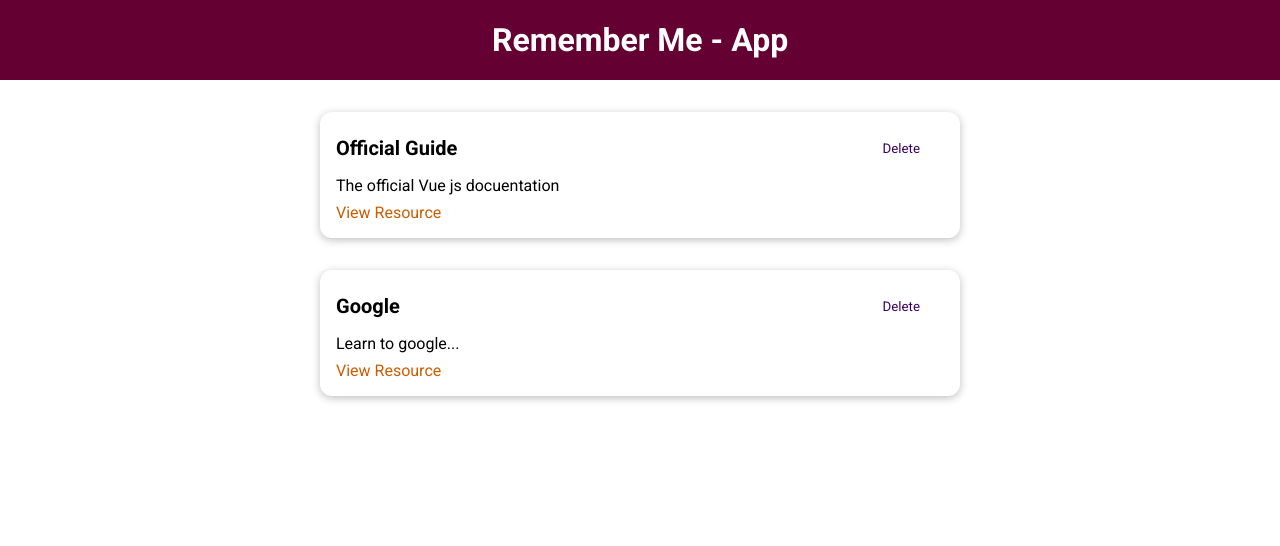
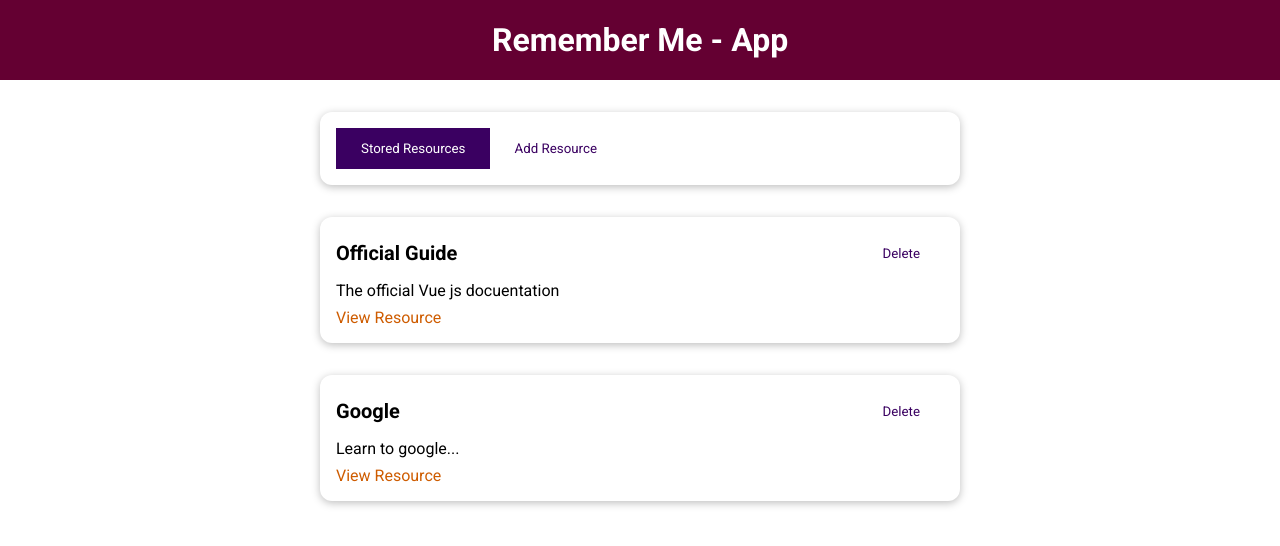
Before and after one commit to mtfsahin/vue-remember-me-app, a Vue app: page / in a window 1280 px wide. Shown: the top 546 px of the page. Built offline with nearby package versions, Linux system fonts and the light colour scheme.

Commit message:
create form

```diff
--- a/src/App.vue
+++ b/src/App.vue
@@ -1,39 +1,18 @@
 <template>
-
   <the-header title="Remember Me - App" ></the-header>
-  <stored-resources :resources="storedResources"></stored-resources>
-
+  <the-resource></the-resource>
 </template>
 
 <script>
-import StoredResources from "./components/learning-resources/StoredResource.vue"
 import TheHeader from './components/layuout/TheHeader.vue'
+import TheResource from './components/learning-resources/TheResource.vue';
 export default {
   components: {
-    StoredResources,
-    TheHeader
-  },
-  data() {
-    return {
-      storedResources: [
-        {
-          id: "official-guide",
-          title: "Official Guide",
-          description: "The official Vue js docuentation",
-          link: "https://vuejs.org",
-        },
-        {
-          id: "google",
-          title: "Google",
-          description: "Learn to google...",
-          link: "https://google.org",
-        },
-      ],
-    };
+    TheHeader,
+    TheResource
   },
 };
 </script>
-
 
 <style>
 @import url('https://fonts.googleapis.com/css2?family=Roboto:wght@400;700&display=swap');
--- a/src/components/UI/BaseButton.vue
+++ b/src/components/UI/BaseButton.vue
@@ -1,12 +1,12 @@
 <template>
-    <button :type="type" :class="mode">
+    <button :type="type" :class="mode" >
         <slot></slot>
 </button>
 </template>
 
 <script>
 export default {
-    props: ['type', 'mode', ]
+    props: ['type', 'mode']
 }
 </script>
 
--- /dev/null
+++ b/src/components/learning-resources/AddResource.vue
@@ -0,0 +1,48 @@
+<template>
+  <base-card>
+    <form>
+      <div class="form-control">
+        <label>Title</label>
+        <input id="title" type="text" name="title" />
+      </div>
+      <div class="form-control">
+        <label for="descpriction" >Description</label>
+        <textarea id="descpriction" name="descpriction" rows="3"></textarea>
+      </div>
+      <div class="form-control">
+        <label for="link" >Link</label>
+        <input id="link" type="url" name="link" />
+      </div>
+      <base-button type="submit" >Add Source</base-button>
+    </form>
+  </base-card>
+</template>
+
+<style scoped>
+
+label {
+  font-weight: bold;
+  display: block;
+  margin-bottom: 0.5rem;
+}
+
+input,
+textarea {
+  display: block;
+  width: 100%;
+  font: inherit;
+  padding: 0.15rem;
+  border: 1px solid #ccc;
+}
+
+input:focus,
+textarea:focus {
+  outline: none;
+  border-color: #3a0061;
+  background-color: #f7ebff;
+}
+
+.form-control {
+  margin: 1rem 0;
+}
+</style>
--- a/src/components/learning-resources/StoredResource.vue
+++ b/src/components/learning-resources/StoredResource.vue
@@ -11,13 +11,13 @@
 </template>
 
 <script>
-import learningResource from "./LearningResource.vue";
+import LearningResource from "./LearningResource.vue";
 
 export default {
+  inject: ['resources'],
   components: {
-    learningResource,
+    LearningResource,
   },
-  props: ["resources"],
 };
 </script>
 
--- /dev/null
+++ b/src/components/learning-resources/TheResource.vue
@@ -0,0 +1,65 @@
+<template>
+  <base-card>
+    <base-button
+    @click="setSelectedTab('stored-resources')"
+    :mode="storedResButtonMode"
+      >Stored Resources</base-button
+    >
+    <base-button
+    @click="setSelectedTab('add-resource')"
+    :mode="AddResButtonMode"
+      >Add Resource</base-button
+    >
+  </base-card>
+  <component :is="selectedTab"></component>
+</template>
+
+<script>
+import StoredResources from "./StoredResource.vue";
+import AddResource from "./AddResource.vue";
+
+export default {
+  components: {
+    StoredResources,
+    AddResource,
+  },
+
+  data() {
+    return {
+      selectedTab: "stored-resources",
+      storedResources: [
+        {
+          id: "official-guide",
+          title: "Official Guide",
+          description: "The official Vue js docuentation",
+          link: "https://vuejs.org",
+        },
+        {
+          id: "google",
+          title: "Google",
+          description: "Learn to google...",
+          link: "https://google.org",
+        },
+      ],
+    };
+  },
+  provide() {
+    return {
+      resources: this.storedResources,
+    };
+  },
+  computed: {
+    storedResButtonMode(){
+        return this.selectedTab === 'stored-resources' ? null : 'flat';
+    },
+    AddResButtonMode(){
+        return this.selectedTab === 'add-resource' ? null : 'flat';
+    }
+  },
+  methods: {
+    setSelectedTab(tab) {
+      this.selectedTab = tab;
+    },
+  },
+};
+</script>
```
